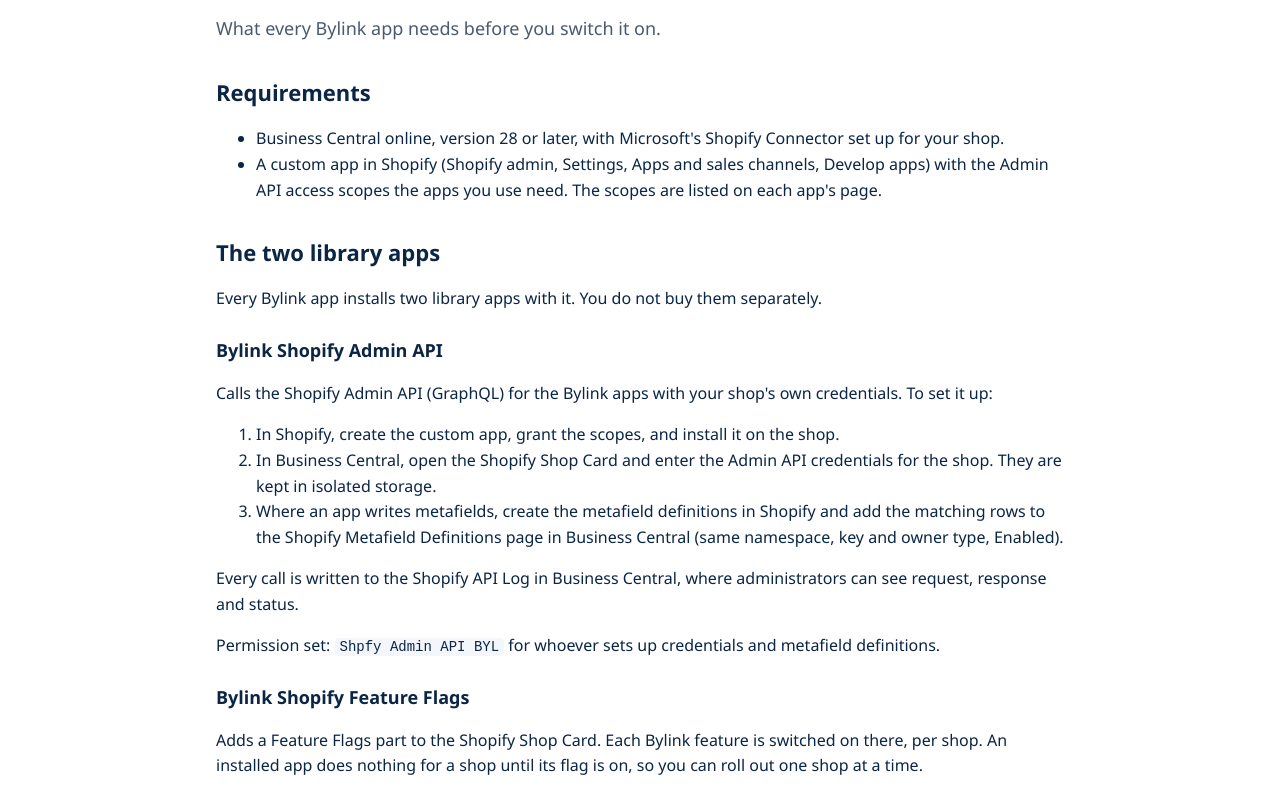
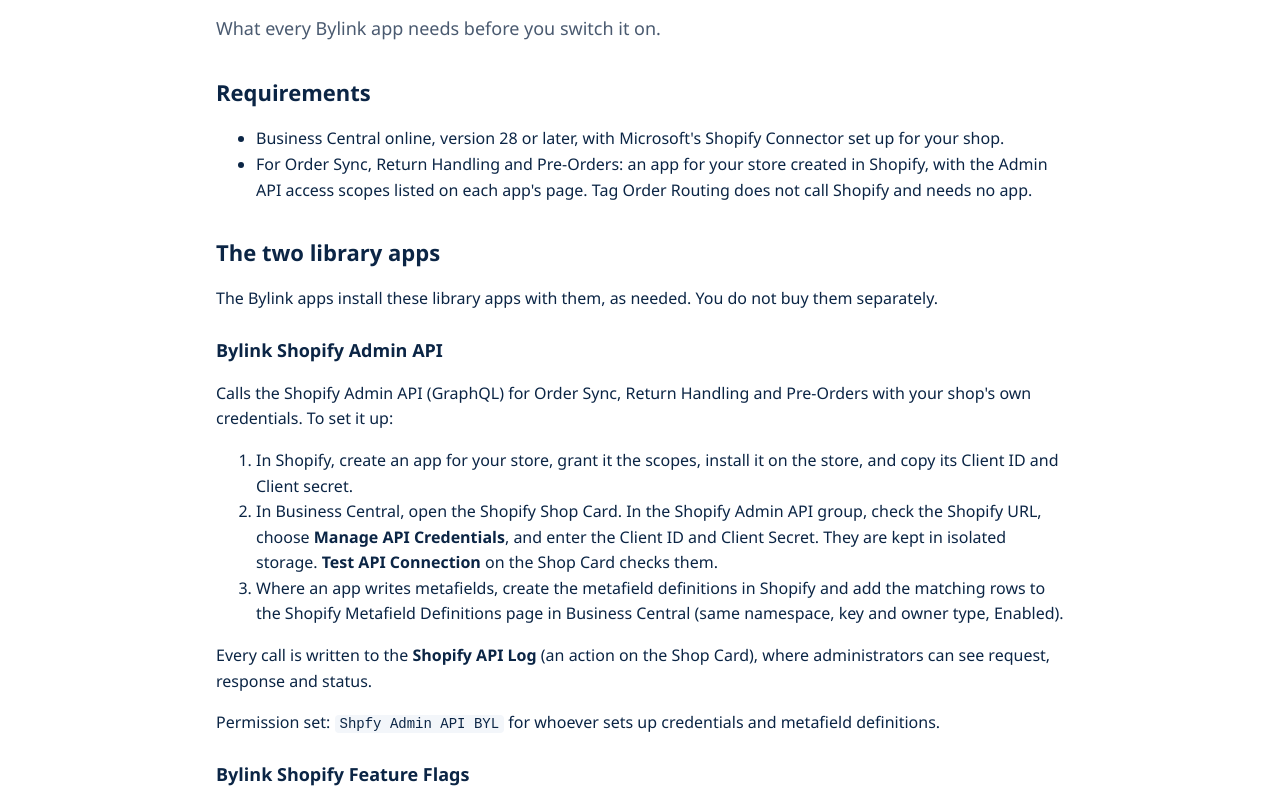
Before and after one commit to Bylov-Consulting/bylink-site, a plain HTML site: page help/index.html in a window 1280 px wide. Shown: the part 142-934 px from the top of the page. Drawn offline with Linux system fonts and the light colour scheme.

Commit message:
Match the help pages to the apps' captions and dependencies
Credentials are entered through Manage API Credentials (Client ID and Client
Secret), not on the Shop Card itself; Return Handling is switched on with
Return and Refund Process 'Return Order with Shopify Refund', not a feature
flag; the Pre-Orders flag is 'Shopify Pre-Orders'; the pushes page is
'Shopify Pre-Order Pushes'; Tag Order Routing needs no Shopify app; not every
app installs both libraries; Return Handling needs API version 2026-07.

Co-Authored-By: Claude Opus 5.5 <noreply@anthropic.com>
Claude-Session: https://claude.ai/code/session_01QgYUjvCgdazxjrMNPgTq73

```diff
--- a/help/index.html
+++ b/help/index.html
@@ -21,25 +21,29 @@
 <h2>Requirements</h2>
 <ul>
 <li>Business Central online, version 28 or later, with Microsoft's Shopify Connector set up for your shop.</li>
-<li>A custom app in Shopify (Shopify admin, Settings, Apps and sales channels, Develop apps) with the Admin API access scopes
-the apps you use need. The scopes are listed on each app's page.</li>
+<li>For Order Sync, Return Handling and Pre-Orders: an app for your store created in Shopify, with the Admin API access
+scopes listed on each app's page. Tag Order Routing does not call Shopify and needs no app.</li>
 </ul>
 <h2>The two library apps</h2>
-<p>Every Bylink app installs two library apps with it. You do not buy them separately.</p>
+<p>The Bylink apps install these library apps with them, as needed. You do not buy them separately.</p>
 <h3>Bylink Shopify Admin API</h3>
-<p>Calls the Shopify Admin API (GraphQL) for the Bylink apps with your shop's own credentials. To set it up:</p>
+<p>Calls the Shopify Admin API (GraphQL) for Order Sync, Return Handling and Pre-Orders with your shop's own credentials.
+To set it up:</p>
 <ol>
-<li>In Shopify, create the custom app, grant the scopes, and install it on the shop.</li>
-<li>In Business Central, open the Shopify Shop Card and enter the Admin API credentials for the shop. They are kept in
-isolated storage.</li>
+<li>In Shopify, create an app for your store, grant it the scopes, install it on the store, and copy its Client ID and
+Client secret.</li>
+<li>In Business Central, open the Shopify Shop Card. In the Shopify Admin API group, check the Shopify URL, choose
+<strong>Manage API Credentials</strong>, and enter the Client ID and Client Secret. They are kept in isolated storage.
+<strong>Test API Connection</strong> on the Shop Card checks them.</li>
 <li>Where an app writes metafields, create the metafield definitions in Shopify and add the matching rows to the
 Shopify Metafield Definitions page in Business Central (same namespace, key and owner type, Enabled).</li>
 </ol>
-<p>Every call is written to the Shopify API Log in Business Central, where administrators can see request, response and status.</p>
+<p>Every call is written to the <strong>Shopify API Log</strong> (an action on the Shop Card), where administrators can see request, response and status.</p>
 <p>Permission set: <code>Shpfy Admin API BYL</code> for whoever sets up credentials and metafield definitions.</p>
 <h3>Bylink Shopify Feature Flags</h3>
-<p>Adds a Feature Flags part to the Shopify Shop Card. Each Bylink feature is switched on there, per shop. An installed app
-does nothing for a shop until its flag is on, so you can roll out one shop at a time.</p>
+<p>Adds a <strong>Shopify Feature Flags</strong> part to the Shopify Shop Card. Order Sync, Pre-Orders and Tag Order Routing
+are switched on there, per shop; Return Handling is switched on with a field on the Shop Card instead. An installed app does
+nothing for a shop until it is switched on, so you can roll out one shop at a time.</p>
 <p>Users who add or delete shops need <code>Shpfy Feat Flags BYL</code>.</p>
 <h2>Before production</h2>
 <p>Try every feature in a sandbox copy of your production environment against a development or test store in Shopify first.
```
Also changed, not shown: help/order-sync.html (+2 -2 lines), help/pre-orders.html (+3 -3 lines), help/return-handling.html (+4 -3 lines), help/tag-routing.html (+1 -1 lines), index.html (+3 -3 lines).
